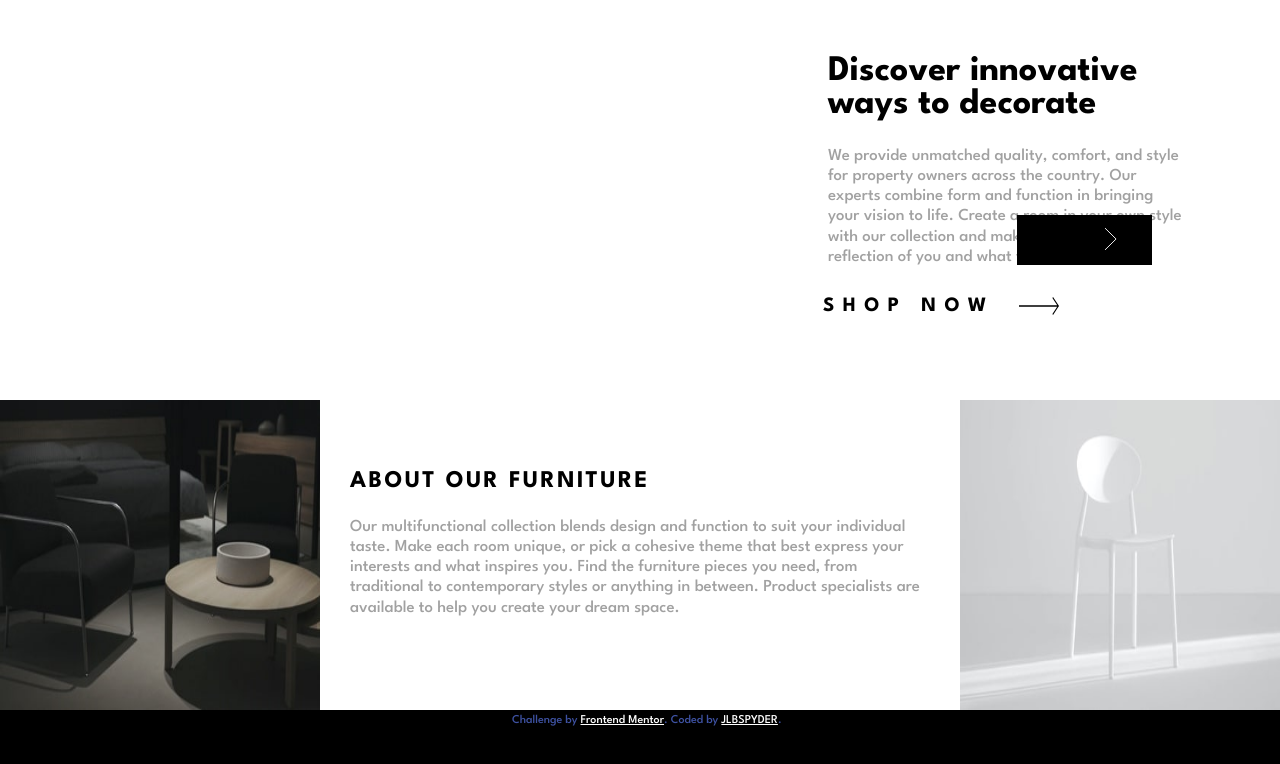
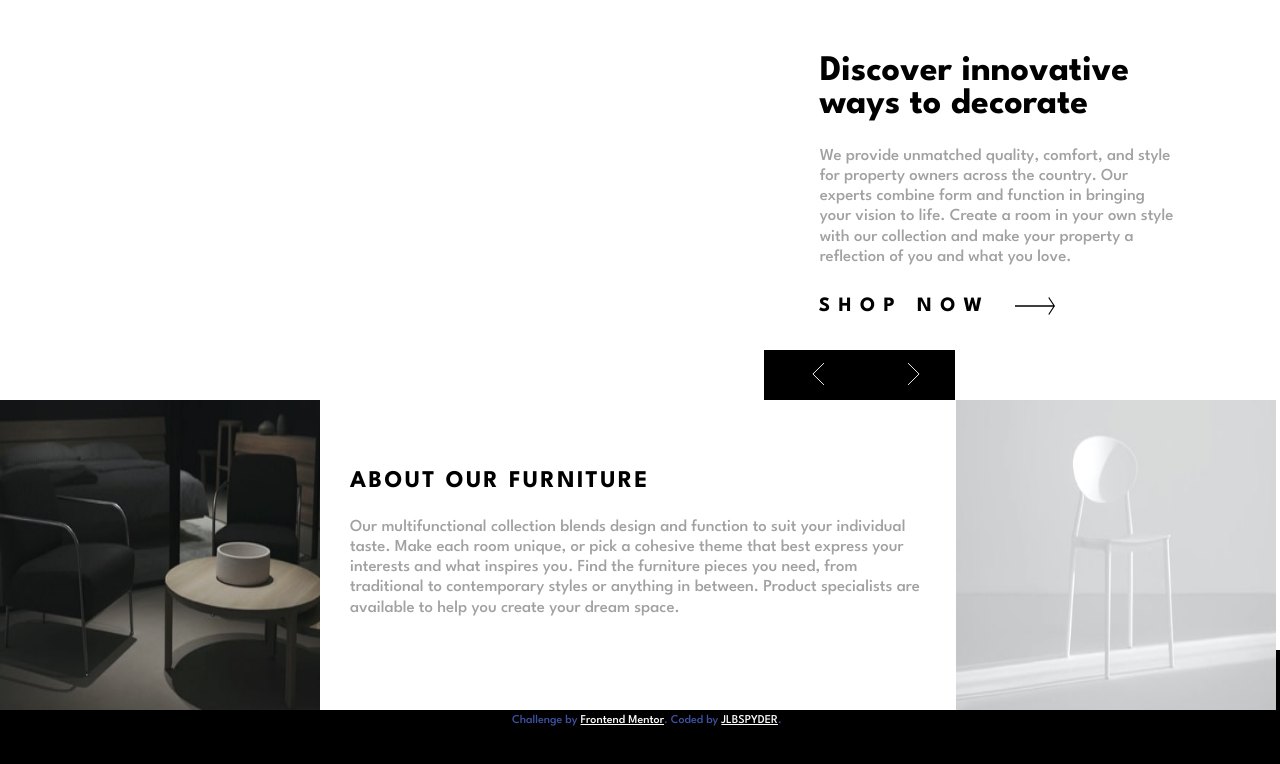
Before and after one commit to Jlbspyder/Room-Homepage, a React (Vite) app: page / in a window 1280 px wide. Shown: the top 764 px of the page. Built offline with nearby package versions, Linux system fonts and the light colour scheme.

Commit message:
Update index.css

```diff
--- a/src/index.css
+++ b/src/index.css
@@ -298,6 +298,7 @@ button {
   .wrapper {
     position: relative;
     padding: 5px 0 20px 20px;
+    margin-left: -0.35rem;
     width: 100%;
     display: flex;
     flex-direction: column;
@@ -310,8 +311,8 @@ button {
   }
   .left-arrow-bg {
     position: absolute;
-    top: 53.8%;
-    right: 32.7%;
+    bottom: 0;
+    left: 0;
     width: 96px;
     height: 50px;
     background-color: black;
@@ -327,8 +328,8 @@ button {
   }
   .right-arrow-bg {
     position: absolute;
-    top: 53.8%;
-    right: 25.1%;
+    bottom: 0;
+    left: 18.5%;
     width: 96px;
     height: 50px;
     background-color: black;
@@ -416,6 +417,7 @@ button {
   }
   .lightPix-container {
     width: 100%;
+    margin-left: -0.35rem;
   }
   .light {
     margin-top: 0;
```
